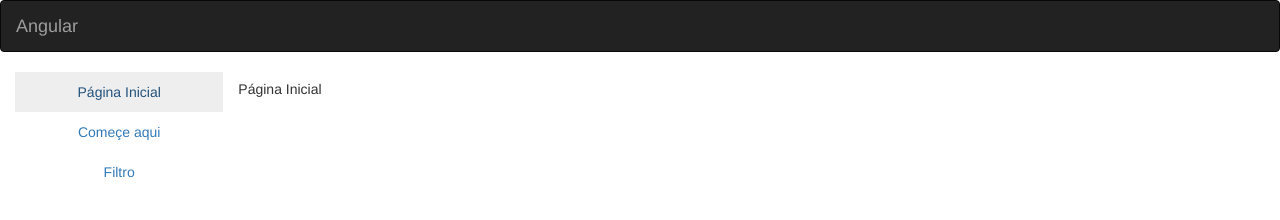
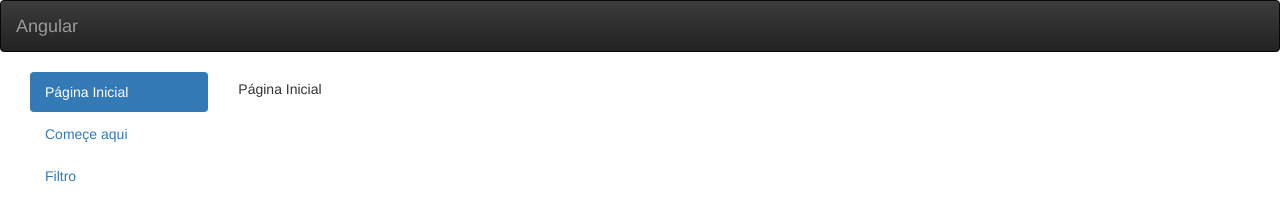
Before and after one commit to Peterodactil/Estudo-Livro-AngularJS, a website: page index.html at #/basico in a window 1280 px wide. Both pictures are taken after a click on the link "Página Inicial". Drawn offline with nearby package versions, Linux system fonts and the light colour scheme; some packages are replaced by stand-ins of ours.

Commit message:
Destaque no item selecionado das listas
Ajustes nos arquivos do projeto e adicionado diretiva que gerencia
class='active' nos itens de lista

```diff
--- a/index.html
+++ b/index.html
@@ -3,10 +3,14 @@
         <meta charset="utf-8">
         <title>Angular</title>
         <link rel="stylesheet" href="bower_components/bootstrap/dist/css/bootstrap.css">
+        <link rel="stylesheet" href="bower_components/bootstrap/dist/css/bootstrap-theme.css">
         <script src="bower_components/angular/angular.js"></script>
         <script src="bower_components/angular-route/angular-route.js"></script>
+        <script src="bower_components/jquery/dist/jquery.js"></script>
+        <script src="bower_components/bootstrap/dist/js/bootstrap.js"></script>
         <script src="js/app.module.js"></script>
-        <script src="js/app.config.js"></script>
+        <script src="js/app.directive.js"></script>
+        <script src="js/app.routes.js"></script>
         <script src="modulos/basico/basico.module.js"></script>
         <script src="modulos/basico/basico.controller.js"></script>
         <script src="modulos/filtro/filtro.module.js"></script>
@@ -17,7 +21,7 @@
             <div ng-include="'partials/header.html'"></div>
         </div>
         <div class="container-fluid">
-            <div class="col-md-2 text-center">
+            <div class="col-md-2">
                 <div ng-include="'partials/left-menu.html'"></div>
             </div>
             <div class="col-md-10">
--- /dev/null
+++ b/js/app.directive.js
@@ -0,0 +1,13 @@
+angular
+  .module('app')
+  .directive('li', function() {
+    return {
+      restrict: 'E',
+      link: function(scope, elem, attr, ctrl) {
+        elem.on('click', function() {
+          elem.parent().find('li').removeClass('active');
+          elem.addClass('active');
+        });
+      }
+    };
+  });
--- a/modulos/basico/basico.module.js
+++ b/modulos/basico/basico.module.js
@@ -1,2 +1 @@
-angular
-    .module('app.basico', [])
+angular.module('app.basico', [])
--- a/modulos/filtro/filtro.controller.js
+++ b/modulos/filtro/filtro.controller.js
@@ -1,5 +1,7 @@
 angular
-    .module('app.filtro')
-    .controller('FiltroController', function() {
-        console.log('FiltroController');
-    });
+  .module('app.filtro')
+  .controller('FiltroController', FiltroController);
+
+function FiltroController() {
+
+};
--- a/modulos/filtro/filtro.module.js
+++ b/modulos/filtro/filtro.module.js
@@ -1,2 +1 @@
-angular
-    .module('app.filtro', []);
+angular.module('app.filtro', []);
--- a/package.json
+++ b/package.json
@@ -7,5 +7,8 @@
   "license": "ISC",
   "dependencies": {
     "express": "^4.13.4"
+  },
+  "devDependencies": {
+    "gulp": "^3.9.1"
   }
 }
--- a/partials/left-menu.html
+++ b/partials/left-menu.html
@@ -1,7 +1,5 @@
-<div class="row">
-    <ul class="nav">
-        <li><a href="#/">Página Inicial</a></li>
-        <li><a href="#/basico">Começe aqui</a></li>
-        <li><a href="#/filtro">Filtro</a></li>
-    </ul>
-</div>
+<ul class="nav nav-pills nav-stacked">
+  <li><a href="#/">Página Inicial</a></li>
+  <li><a href="#/basico">Começe aqui</a></li>
+  <li><a href="#/filtro">Filtro</a></li>
+</ul>
--- a/serverConfig.js
+++ b/serverConfig.js
@@ -1,7 +1,7 @@
 var express = require('express');
 var app = express();
+
 app.use(express.static(__dirname));
-
 
 app.listen(3000, function () {
   console.log('Servidor rodando na porta 3000');
```
Also changed, not shown: modulos/basico/basico.html (+3 -3 lines), js/app.routes.js (renamed from js/app.config.js), modulos/basico/basico.controller.js (indentation only), modulos/filtro/filtro.html (line endings or trailing spaces), 2 other files.
